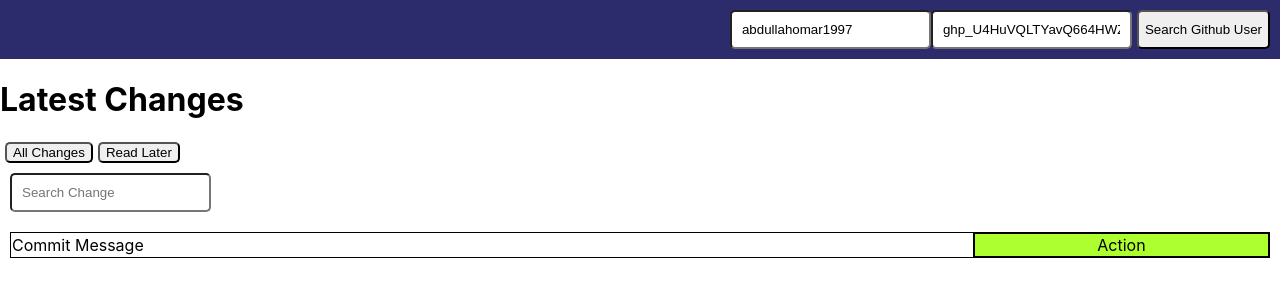
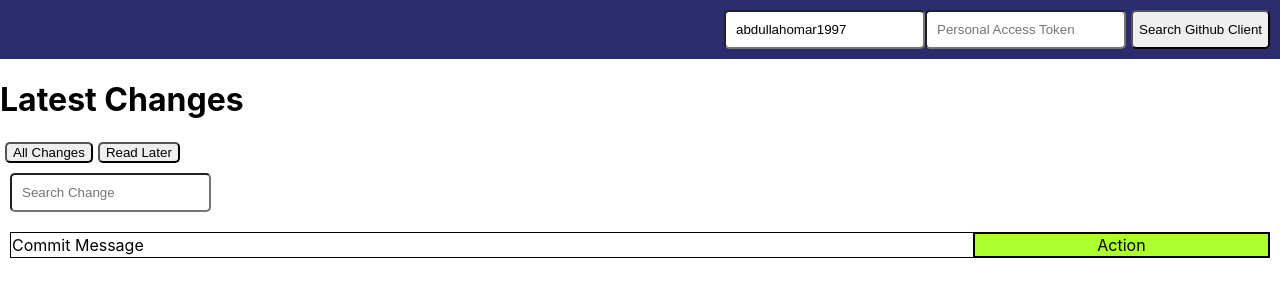
Before and after one commit to abdullahomar1997/github_changes_client, a React (Create React App) app: page / in a window 1280 px wide. Shown: the top 300 px of the page. Built offline with nearby package versions, Linux system fonts and the light colour scheme.

Commit message:
fixed a few mistakes

```diff
--- a/src/components/Github.jsx
+++ b/src/components/Github.jsx
@@ -8,44 +8,47 @@ import ReadLater from "./ReadLater";
 
 const Github = () => {
   const [githubUser, setGithubUser] = useState("abdullahomar1997");
-  const [githubRepo, setGithubRepo] = useState([]);
-  const [githubToken, setGithubToken] = useState(
-    "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"
-  );
+  const [githubToken, setGithubToken] = useState("");
   const [searchField, setSearchField] = useState("");
   const [commits, setCommits] = useState([]);
   const [readLater, setReadLater] = useState([]);
   const [toggle, setToggle] = useState(false);
+  const [loading, setLoading] = useState(false);
+  const [errors, setErrors] = useState("");
 
   function handleSubmit(e) {
     e.preventDefault();
-    fetch_user_repos();
-    fetch_commits_from_all_repos();
+    fetch_commits();
   }
 
-  function fetch_user_repos() {
+  function fetch_commits() {
+    setLoading(true);
+
     axios({
       method: "get",
       url: `https://api.github.com/users/${githubUser}/repos`,
     })
       .then((res) => {
-        setGithubRepo(res.data);
+        setErrors("");
+        fetch_commits_from_all_repos(res.data);
       })
       .catch((err) => {
-        setGithubRepo([]);
+        setErrors(githubUser + " does not exist");
         setCommits([]);
         setReadLater([]);
+        setLoading(false);
+
         console.log(err);
       });
   }
 
-  function fetch_commits_from_all_repos() {
-    githubRepo.forEach((repo) => {
+  function fetch_commits_from_all_repos(repos) {
+    repos.forEach((repo) => {
       if (repo.size !== 0) {
-        console.log(repo);
         fetch_commits_from_a_repo(repo);
       }
       setCommits(commits);
+      setLoading(false);
     });
   }
 
@@ -63,6 +66,9 @@ const Github = () => {
         data.data.forEach((commit) => {
           commits.push(commit);
         });
+      })
+      .catch((err) => {
+        setErrors("Please Enter Valid Personal Access Token for " + githubUser);
       });
 
     if (localStorage.getItem("commits") !== null) {
@@ -75,18 +81,18 @@ const Github = () => {
       <div className="search_user">
         <input
           value={githubUser}
-          placeholder="Github Username"
+          placeholder="Enter Username"
           onChange={(e) => setGithubUser(e.target.value)}
           className="input_search"
         />
         <input
           value={githubToken}
-          placeholder="Github Token"
+          placeholder="Personal Access Token"
           onChange={(e) => setGithubToken(e.target.value)}
           className="input_search"
         />
         <button onClick={handleSubmit} className="search_button">
-          Search Github User
+          {loading ? "Searching ......" : "Search Github Client"}
         </button>
       </div>
       <div>
@@ -108,6 +114,8 @@ const Github = () => {
           />
         </div>
 
+        {!errors ? (
+          <div>
             {toggle ? (
               <ReadLater
                 commits={commits}
@@ -123,6 +131,10 @@ const Github = () => {
               />
             )}
           </div>
+        ) : (
+          <h1>{errors}</h1>
+        )}
+      </div>
     </div>
   );
 };
```
Lines whose indentation alone changed are shown as unchanged.
